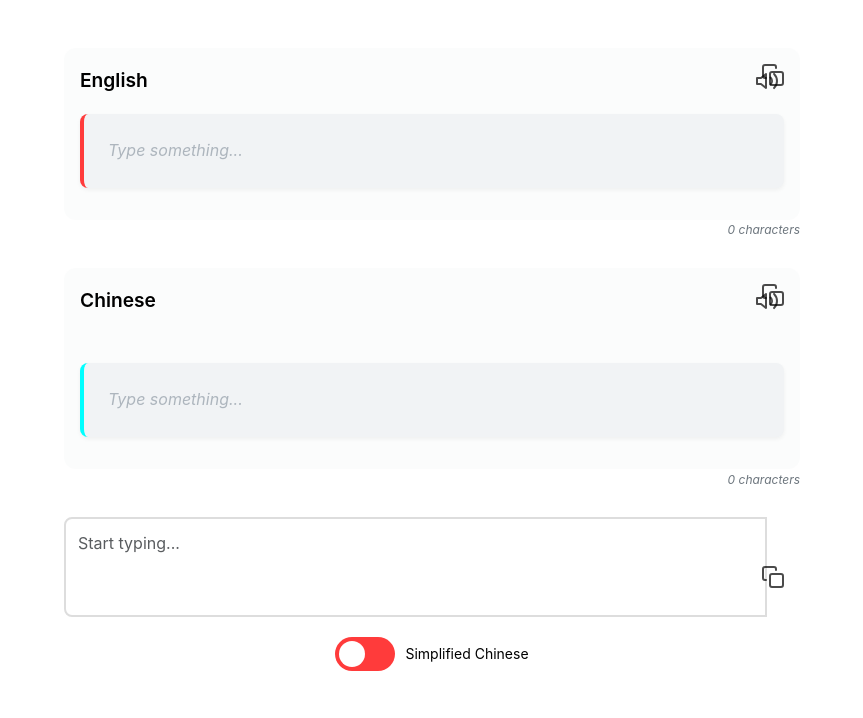
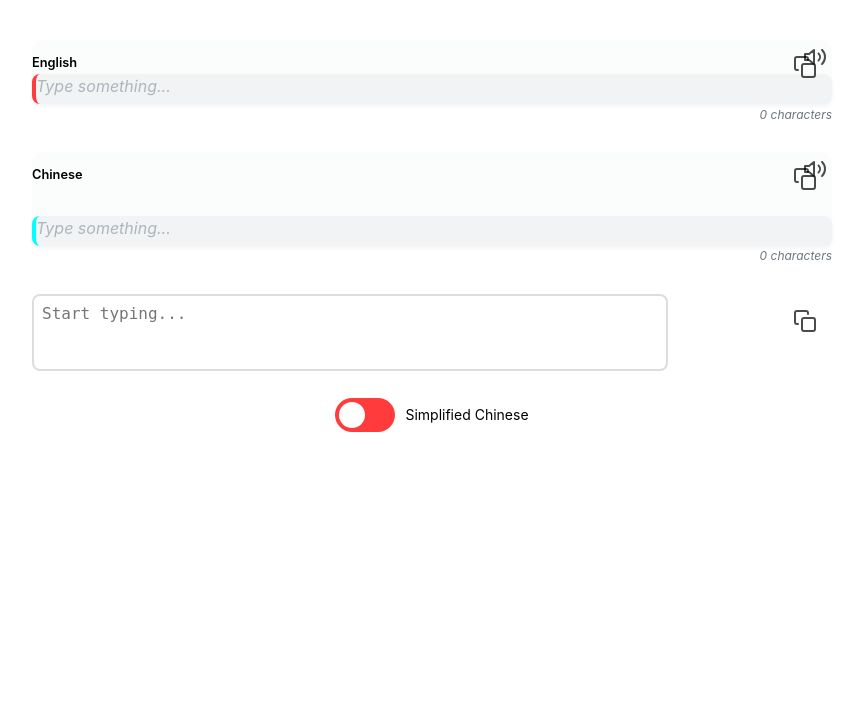
Before and after one commit to qwertypants/real-time-translator, a Flask app: page / in a window 1280 px wide. Shown: the top 718 px of the page, without its empty margins (208-1071 px from the left). Run offline with Flask 3, Linux system fonts and the light colour scheme; some libraries are stand-ins or nearby versions.

Commit message:
style update

```diff
--- a/static/css/style.css
+++ b/static/css/style.css
@@ -10,7 +10,7 @@ body {
     background-color: var(--primary-white);
     color: var(--primary-black);
     font-family: -apple-system, BlinkMacSystemFont, "Segoe UI", Roboto, Helvetica, Arial, sans-serif;
-    padding: var(--spacing-unit);
+    padding: 0;
     line-height: 1.6;
 }
 
@@ -23,7 +23,7 @@ body {
 .text-section {
     position: relative;
     margin-bottom: calc(var(--spacing-unit) * 3);
-    padding: var(--spacing-unit);
+    /*padding: var(--spacing-unit);*/
     background-color: rgba(248, 249, 250, 0.5);
     border-radius: 12px;
 }
@@ -32,11 +32,10 @@ body {
     display: flex;
     justify-content: space-between;
     align-items: center;
-    margin-bottom: var(--spacing-unit);
 }
 
 .section-title {
-    font-size: 1.2rem;
+    font-size: 0.8rem;
     color: var(--primary-black);
     margin-bottom: 0;
     font-weight: 600;
@@ -52,8 +51,8 @@ body {
 
 .text-display {
     min-height: 60px;
-    padding: calc(var(--spacing-unit) * 1.5);
-    margin-bottom: var(--spacing-unit);
+    /*padding: calc(var(--spacing-unit) * 1.5);*/
+    /*margin-bottom: var(--spacing-unit);*/
     border-radius: 8px;
     background-color: #fff;
     word-wrap: break-word;
@@ -95,7 +94,9 @@ body {
     border-radius: 8px;
     resize: none;
     font-size: 16px;
-    padding: 12px;
+    /*padding: 12px;*/
+    padding: calc(var(--spacing-unit) * 0.5);
+    width: 77%;
 }
 
 .form-control:focus {
@@ -189,12 +190,13 @@ input:checked + .toggle-slider:before {
     .text-display {
         min-height: 50px;
         padding: 10px;
-        font-size: 14px;
+        /*font-size: 14px;*/
     }
 
     .form-control {
-        font-size: 14px;
-        padding: 10px;
+        /*font-size: 14px;*/
+        /*padding: 10px;*/
+
     }
 
     .toggle-label {
--- a/templates/index.html
+++ b/templates/index.html
@@ -4,12 +4,10 @@
     <meta charset="UTF-8">
     <meta name="viewport" content="width=device-width, initial-scale=1.0">
     <title>Real-time Translator</title>
-    <link href="https://cdn.jsdelivr.net/npm/bootstrap@5.3.0/dist/css/bootstrap.min.css" rel="stylesheet">
-    <link href="https://cdn.jsdelivr.net/npm/feather-icons/dist/feather.min.css" rel="stylesheet">
     <link href="{{ url_for('static', filename='css/style.css') }}" rel="stylesheet">
 </head>
 <body>
-    <div class="container">
+    <div>
         <div class="translation-container">
             <!-- Source Text Display -->
             <div class="text-section">
```
